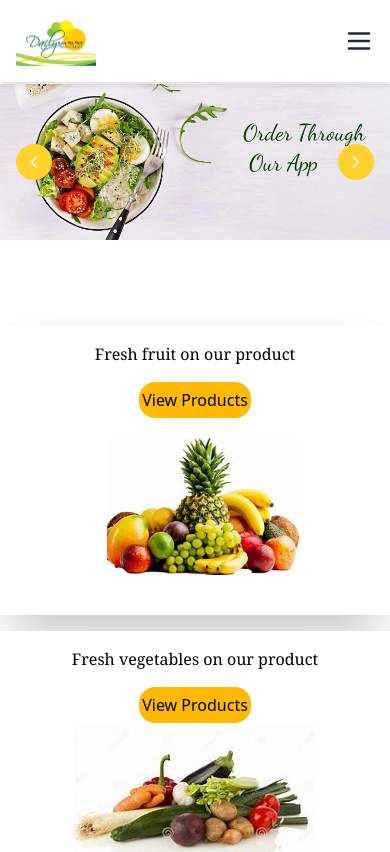
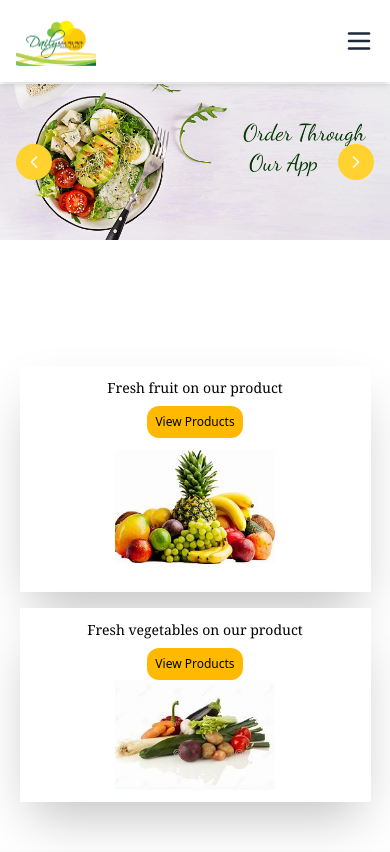
Before and after one commit to beteab548/daily, a Next.js app: page / in a window 390 px wide. Shown: the top 852 px of the page. Built offline with nearby package versions, Linux system fonts and the light colour scheme.

Commit message:
latest updated on responsive page

```diff
--- a/app/about-us/page.tsx
+++ b/app/about-us/page.tsx
@@ -30,6 +30,9 @@ const AboutMiniMarket = () => {
         </div>
       </div>
       <div className="mt-10">
+        <div className="mt-10 flex justify-center">
+          <h1 className="text-blue-950 mb-4 text-center text-xl font-semibold">Our Locations</h1>
+        </div>
         <Image
           src={"/location map.png"}
           width={700}
--- a/app/page.tsx
+++ b/app/page.tsx
@@ -7,8 +7,8 @@ import ReviewCarousel from "@/components/review";
 function RootPage() {
   return (
     <>
-      <ImageSlider />
-      <ImageContainers />
+        <ImageSlider />
+        <ImageContainers />
       <CatagoryImages />
       <OrderImages image="download-app" />
       <OrderImages image="market" />
--- a/components/common/footer.tsx
+++ b/components/common/footer.tsx
@@ -3,6 +3,7 @@ import {
   FaPhone,
   FaEnvelope,
   FaMapMarkerAlt,
+  FaHome
 } from "react-icons/fa";
 
 const Footer = () => {
@@ -12,10 +13,10 @@ const Footer = () => {
         <h2 className="text-lg font-semibold">Contact Us</h2>
         <div className="flex space-x-4 mt-3">
           <p className="flex items-center">
-            <FaPhone className="mr-2" /> +1 234 567 890
+            <FaPhone className="mr-2" /> +251 934 567 890
           </p>
           <p className="flex items-center">
-            <FaEnvelope className="mr-2" /> daily mini market
+            <FaHome className="mr-2" /> daily mini market
           </p>
           <div className="felx flex-col">
             <p className="flex  items-center">
@@ -27,6 +28,7 @@ const Footer = () => {
           <a
             href="https://web.facebook.com/Dailyminimart0/?_rdc=1&_rdr#"
             className="text-black hover:text-gray-600"
+            target="_blank"
           >
             <FaFacebook size={24} />
           </a>
--- a/components/common/nav-header.tsx
+++ b/components/common/nav-header.tsx
@@ -4,7 +4,6 @@ import Link from "next/link";
 import Image from "next/image";
 import { usePathname } from "next/navigation";
 import { Menu, X } from "lucide-react";
-
 function NavHeader() {
   const pathname = usePathname();
   const [menuOpen, setMenuOpen] = useState(false);
@@ -20,8 +19,9 @@ function NavHeader() {
               src="/cropped daily logo.jpg"
               width={80}
               height={80}
-              alt="logo"
+              alt="daily logo"
               unoptimized
+              priority
             />
           </Link>
         </div>
--- a/components/image-container.tsx
+++ b/components/image-container.tsx
@@ -3,28 +3,28 @@ import Link from "next/link";
 
 function ImageContainers() {
   return (
-    <div className="flex sm:-mt-0 -mt-95 mb-12 flex-wrap gap-4 mx-auto justify-center">
+    <div className="flex sm:-mt-0 -mt-85 mb-12 flex-wrap gap-4 mx-auto justify-center">
       {/* Image Card 1 */}
-      <div className="flex flex-col md:flex-row relative shadow-2xl items-center group p-4 lg:w-150 w-full bg-white">
+      <div className="flex flex-col md:flex-row relative shadow-2xl items-center group p-3 sm:p-4 lg:w-150 w-[90%] sm:w-full bg-white">
         <div className="flex flex-col">
-          <h1 className="text-center font-serif md:text-left w-full">
+          <h1 className="text-center font-serif md:text-left w-full text-sm sm:text-base">
             Fresh fruit on our product
           </h1>
-          <div className="mt-4 flex justify-center md:justify-start">
+          <div className="mt-2 sm:mt-4 flex justify-center md:justify-start">
             <Link href="/products">
-              <button className="bg-amber-400 rounded-2xl w-28 h-9 hover:bg-amber-300 mb-5 sm:mb-0 hover:cursor-pointer">
+              <button className="bg-amber-400 rounded-xl w-24 h-8 sm:w-28 sm:h-9 text-xs sm:text-sm hover:bg-amber-300 mb-3 sm:mb-0 hover:cursor-pointer">
                 View Products
               </button>
             </Link>
           </div>
         </div>
         <div className="w-full overflow-hidden flex justify-center">
-          <div className="transition-transform duration-300 group-hover:scale-110">
+          <div className="transition-transform duration-300 group-hover:scale-105">
             <Image
               src="/food-slide-show/fresh-fruits.jpg"
-              width={230}
-              height={150}
-              className="w-48 mb-6 ml-4"
+              width={180}
+              height={120}
+              className="w-40 sm:w-48 mb-4 sm:mb-6"
               unoptimized
               alt="daily image"
             />
@@ -33,26 +33,26 @@ function ImageContainers() {
       </div>
 
       {/* Image Card 2 */}
-      <div className="flex flex-col md:flex-row relative shadow-2xl items-center p-4 bg-white group w-full lg:w-150">
+      <div className="flex flex-col md:flex-row relative shadow-2xl items-center p-3 sm:p-4 bg-white group w-[90%] sm:w-full lg:w-150">
         <div className="flex flex-col">
-          <h1 className="text-center font-serif md:text-left w-full">
+          <h1 className="text-center font-serif md:text-left w-full text-sm sm:text-base">
             Fresh vegetables on our product
           </h1>
-          <div className="mt-4 flex justify-center md:justify-start">
+          <div className="mt-2 sm:mt-4 flex justify-center md:justify-start">
             <Link href="/products">
-              <button className="bg-amber-400 rounded-2xl w-28 h-9 hover:bg-amber-300 hover:cursor-pointer">
+              <button className="bg-amber-400 rounded-xl w-24 h-8 sm:w-28 sm:h-9 text-xs sm:text-sm hover:bg-amber-300 hover:cursor-pointer">
                 View Products
               </button>
             </Link>
           </div>
         </div>
         <div className="w-full overflow-hidden flex justify-center">
-          <div className="transition-transform duration-300 group-hover:scale-110">
+          <div className="transition-transform duration-300 group-hover:scale-105">
             <Image
               src="/food-slide-show/organic-vegetables.jpg"
-              width={230}
-              height={200}
-              className="w-full"
+              width={180}
+              height={120}
+              className="w-40 sm:w-48"
               unoptimized
               alt="daily image"
             />
--- a/components/our-products.tsx
+++ b/components/our-products.tsx
@@ -53,12 +53,14 @@ export default function ProductTabs() {
 
       {/* Scrollable Tabs */}
       <div className="w-full overflow-x-auto">
-        <div className="flex space-x-4 flex-nowrap w-max px-4">
+        <div className="flex space-x-4 flex-nowrap w-full justify-center">  {/* Full-width container and centered content */}
           {Object.entries(products).map(([key, _]) => (
             <button
               key={key}
               className={`px-4 py-2 border-b-2 hover:cursor-pointer whitespace-nowrap ${
-                activeTab === key ? "border-black font-semibold" : "border-transparent"
+                activeTab === key
+                  ? "border-black font-semibold"
+                  : "border-transparent"
               }`}
               onClick={() => setActiveTab(key as ProductCategories)}
             >
```
